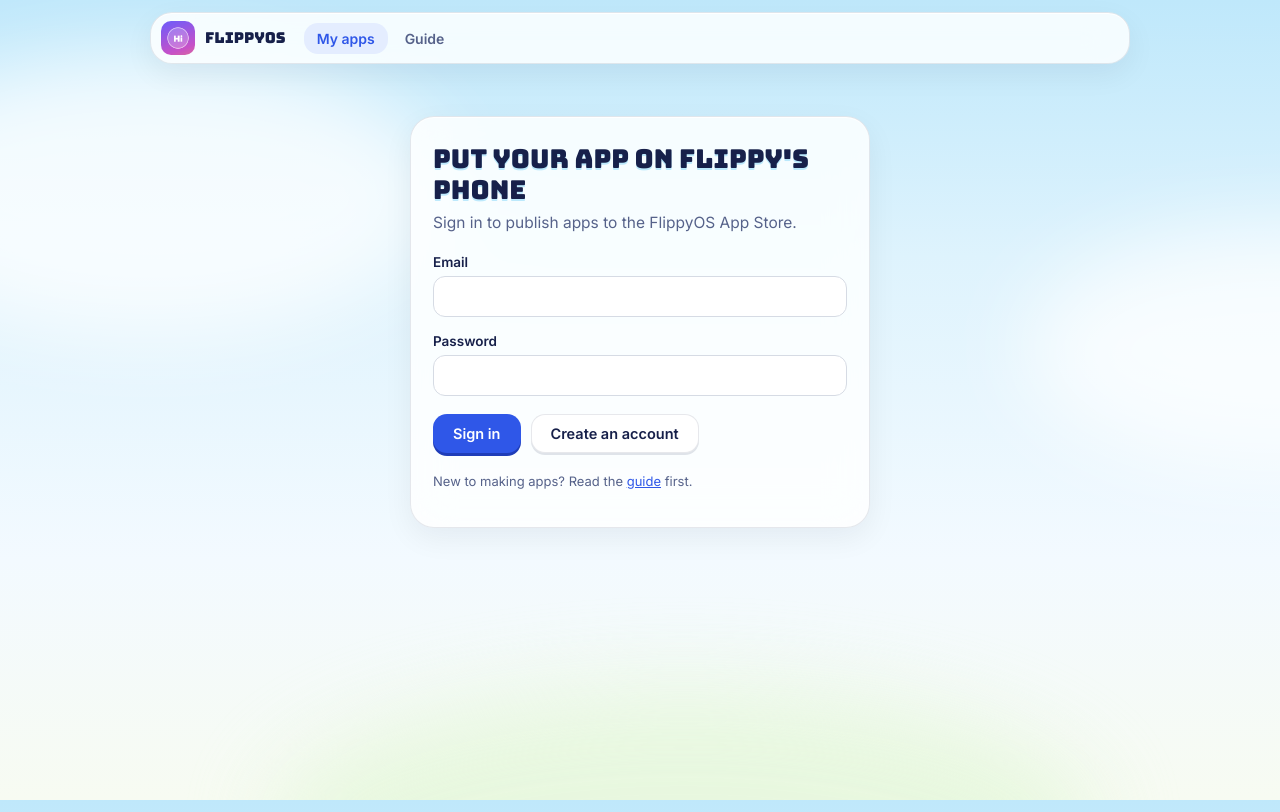
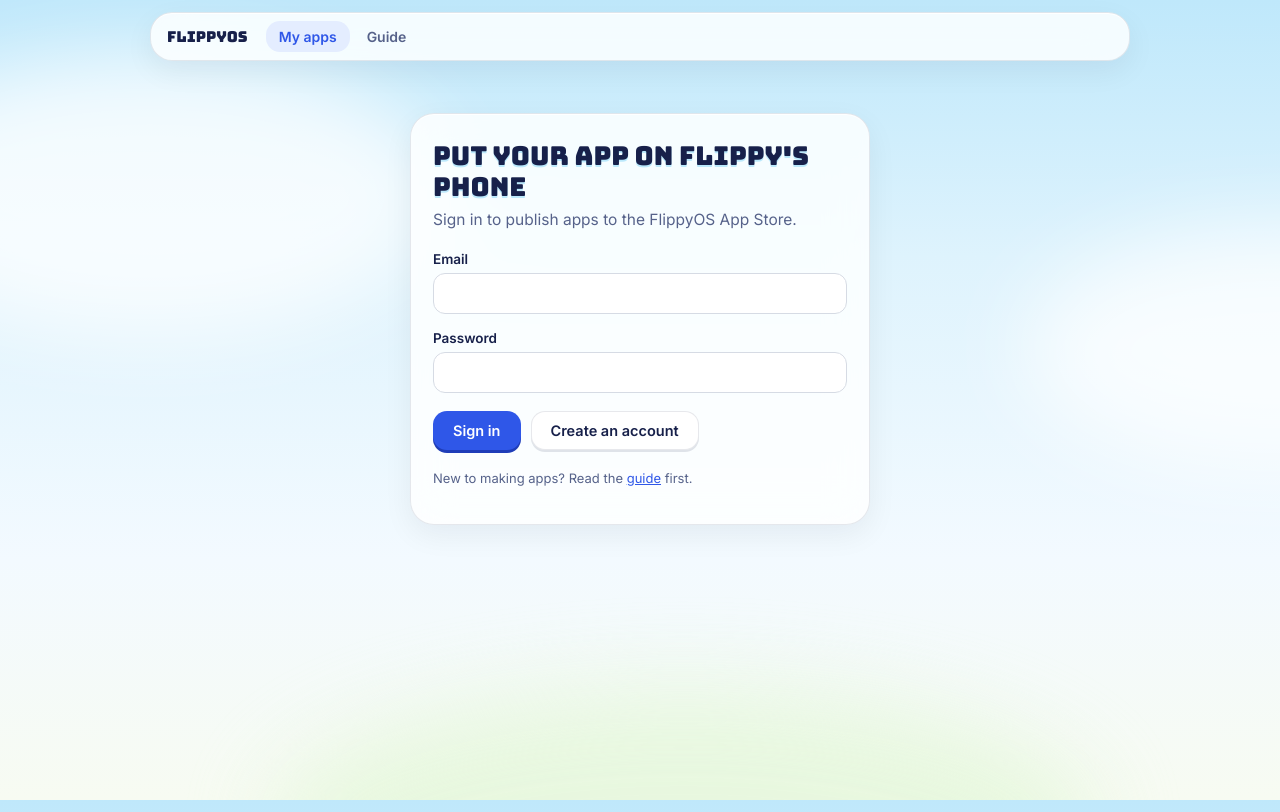
Before and after one commit to fabuleo8796/flippyos-portal, a plain HTML site: page index.html in a window 1280 px wide. Drawn offline with nearby package versions, Linux system fonts and the light colour scheme.

Commit message:
Click sparks follow the cursor on scaled screens; no logo in the header

```diff
--- a/index.html
+++ b/index.html
@@ -20,8 +20,7 @@ body{margin:0;font-family:Inter,system-ui,sans-serif;color:var(--text);min-heigh
   background:linear-gradient(180deg,#bfe8fb 0%,#def3fd 32%,#f3faff 70%,#f7fbf2 100%);background-attachment:fixed}
 a{color:var(--blue)}
 .card,header{background:var(--card);border:1px solid var(--line);box-shadow:inset 0 1px 0 #fff,0 10px 30px rgba(15,23,42,.06);backdrop-filter:blur(20px) saturate(150%);-webkit-backdrop-filter:blur(20px) saturate(150%)}
-header{display:flex;align-items:center;gap:10px;padding:8px 10px 8px 10px;position:sticky;top:12px;z-index:5;margin:12px auto 0;max-width:980px;border-radius:22px}
-header .logo{width:34px;height:34px;border-radius:10px;background:url(sdk/HelloFlippy/icon.png) center/cover}
+header{display:flex;align-items:center;gap:10px;padding:8px 10px 8px 16px;position:sticky;top:12px;z-index:5;margin:12px auto 0;max-width:980px;border-radius:22px}
 header .brand{font:400 15px Bungee,Inter,sans-serif;margin-right:8px}
 nav{display:flex;gap:4px;flex:1}
 nav a{padding:7px 13px;border-radius:14px;font-size:14px;font-weight:600;text-decoration:none;color:var(--mute)}
@@ -172,13 +171,13 @@ ol.plain li{margin-bottom:6px}
 header .brand{background:linear-gradient(110deg,#17204a 40%,#4cc3f5 50%,#17204a 60%);background-size:250% 100%;-webkit-background-clip:text;background-clip:text;color:transparent;animation:shine 5s linear infinite}
 @keyframes shine{from{background-position:120% 0}to{background-position:-120% 0}}
 button.big{transition:transform .2s cubic-bezier(.2,.7,.2,1)}
-#sparks{position:fixed;inset:0;pointer-events:none;z-index:50}
+#sparks{position:fixed;inset:0;width:100%;height:100%;pointer-events:none;z-index:50} /* CSS size = the window; the pixel buffer is bigger on scaled screens */
 @media (prefers-reduced-motion:reduce){.aurora i,.enter .card,.split .ch,header .brand{animation:none!important}.split .ch{opacity:1;transform:none}}
 </style>
 </head>
 <body>
 <div class="aurora"><i></i><i></i><i></i></div><canvas id="sparks"></canvas>
-<header><div class="logo"></div><span class="brand">FlippyOS</span><nav><a href="#" id="nav-apps" class="on">My apps</a><a href="#guide" id="nav-guide">Guide</a></nav><span class="me" id="me"></span><button class="ghost small" id="out" hidden>Sign out</button></header>
+<header><span class="brand">FlippyOS</span><nav><a href="#" id="nav-apps" class="on">My apps</a><a href="#guide" id="nav-guide">Guide</a></nav><span class="me" id="me"></span><button class="ghost small" id="out" hidden>Sign out</button></header>
 <main id="main"></main>
 <section id="guide" hidden>
   <div class="card">
```
